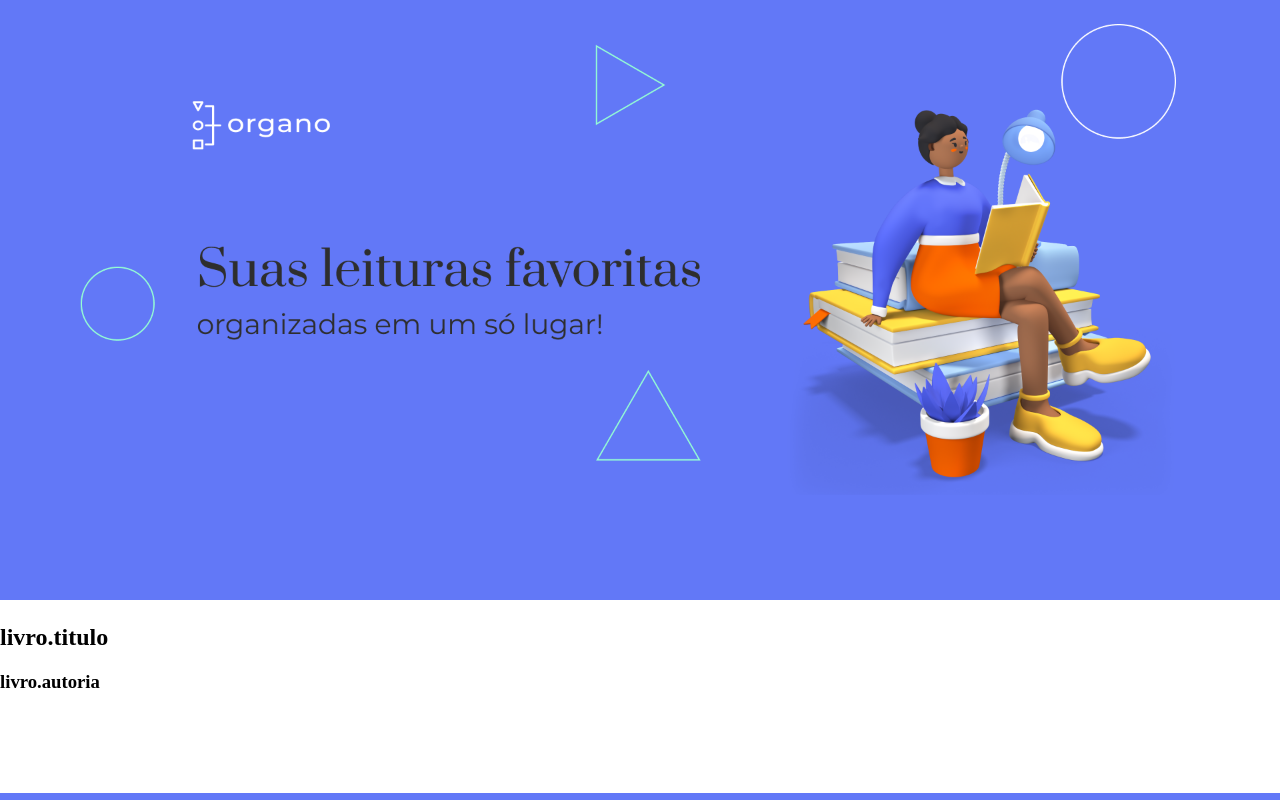
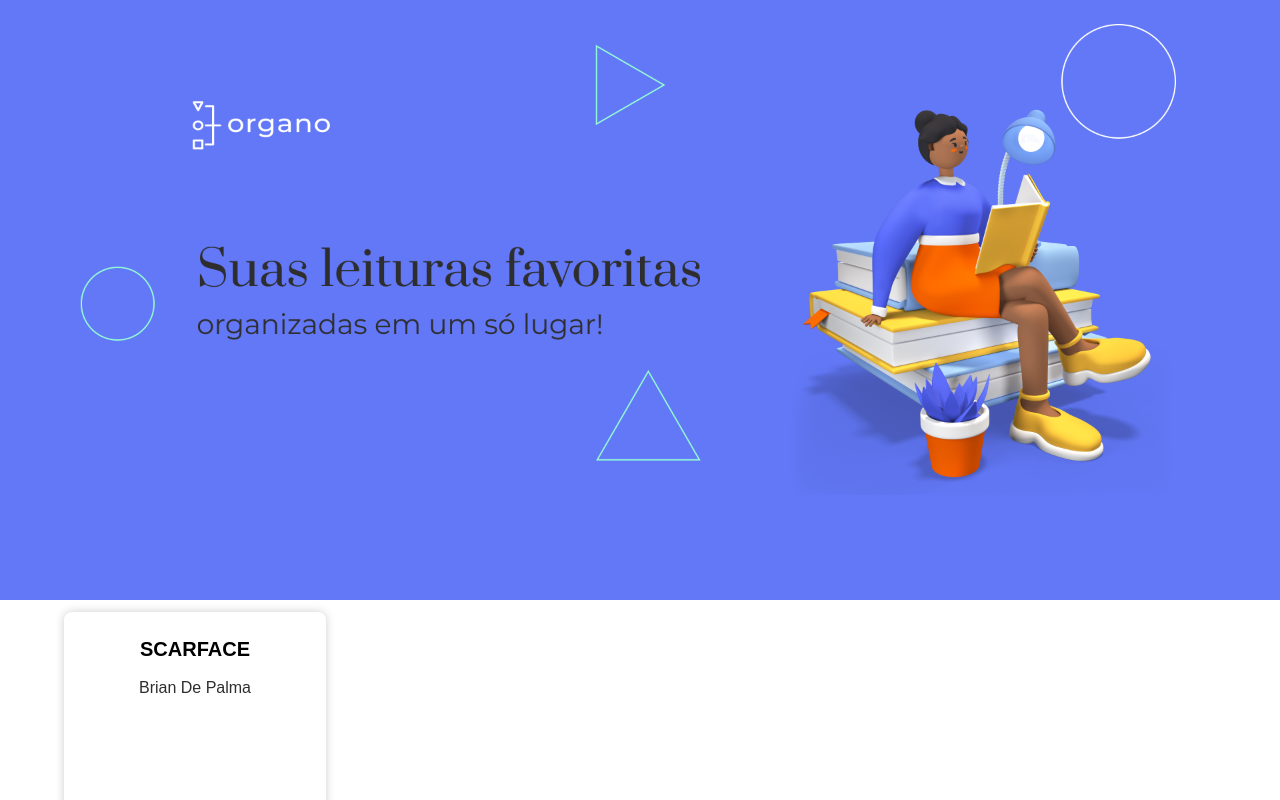
Before and after one commit to robertBueno777/ProjetoMaisFilmesAngular, an Angular app: page / in a window 1280 px wide. Shown: the top 800 px of the page. Built offline with nearby package versions, Linux system fonts and the light colour scheme.

Commit message:
criação do CSS para o componente livro

```diff
--- a/src/app/componentes/livro/livro.css
+++ b/src/app/componentes/livro/livro.css
@@ -0,0 +1,45 @@
+section {
+  width: 262px;
+  min-height: 382px;
+  margin: 8px;
+  display: flex;
+  flex-direction: column;
+  align-items: center;
+  background-color: #FFFFFF;
+  border-radius: 8px;
+  position: relative;
+  overflow: hidden;
+  padding-top: 16px;
+  box-shadow: 0 0 10px rgba(0, 0, 0, 0.2);
+  margin-left: 64px;
+}
+
+section .info-livro {
+  display: flex;
+  flex-direction: column;
+  align-items: center;
+  height: 100%;
+  overflow: hidden;
+}
+
+section .info-livro > * {
+  margin: 8px;
+}
+
+.texto-h2 {
+  font-family: var(--font-montserrat);
+  font-size: 20px;
+  font-weight: var(--font-weight-bold);
+  line-height: 26px;
+  text-align: center;
+  max-width: 90%;
+}
+
+.texto-h3 {
+  font-family: var(--font-montserrat);
+  font-size: 16px;
+  font-weight: var(--font-weight-normal);
+  line-height: 20px;
+  text-align: center;
+  color: var(--color-secundaria);
+}
--- a/src/app/componentes/livro/livro.html
+++ b/src/app/componentes/livro/livro.html
@@ -1,6 +1,6 @@
 <section>
     <div class="info-livro">
-        <h2 class="texto-h2">livro.titulo</h2>
-        <h3 class="texto-h3">livro.autoria</h3>
+        <h2 class="texto-h2">{{ livro.titulo.toUpperCase() }}</h2>
+        <h3 class="texto-h3">{{ livro.autoria }}</h3>
     </div>
 </section>
--- a/src/styles.css
+++ b/src/styles.css
@@ -4,3 +4,12 @@ body, html{
     margin: 0;
     padding: 0;
 }
+
+:root {
+  --font-montserrat: 'Montserrat', sans-serif;
+  --font-prata: 'Prata', serif;
+  --color-primaria: #6278F7;
+  --color-secundaria: #2E2E2E;
+  --font-weight-normal: 400;
+  --font-weight-bold: 700;
+}
```
